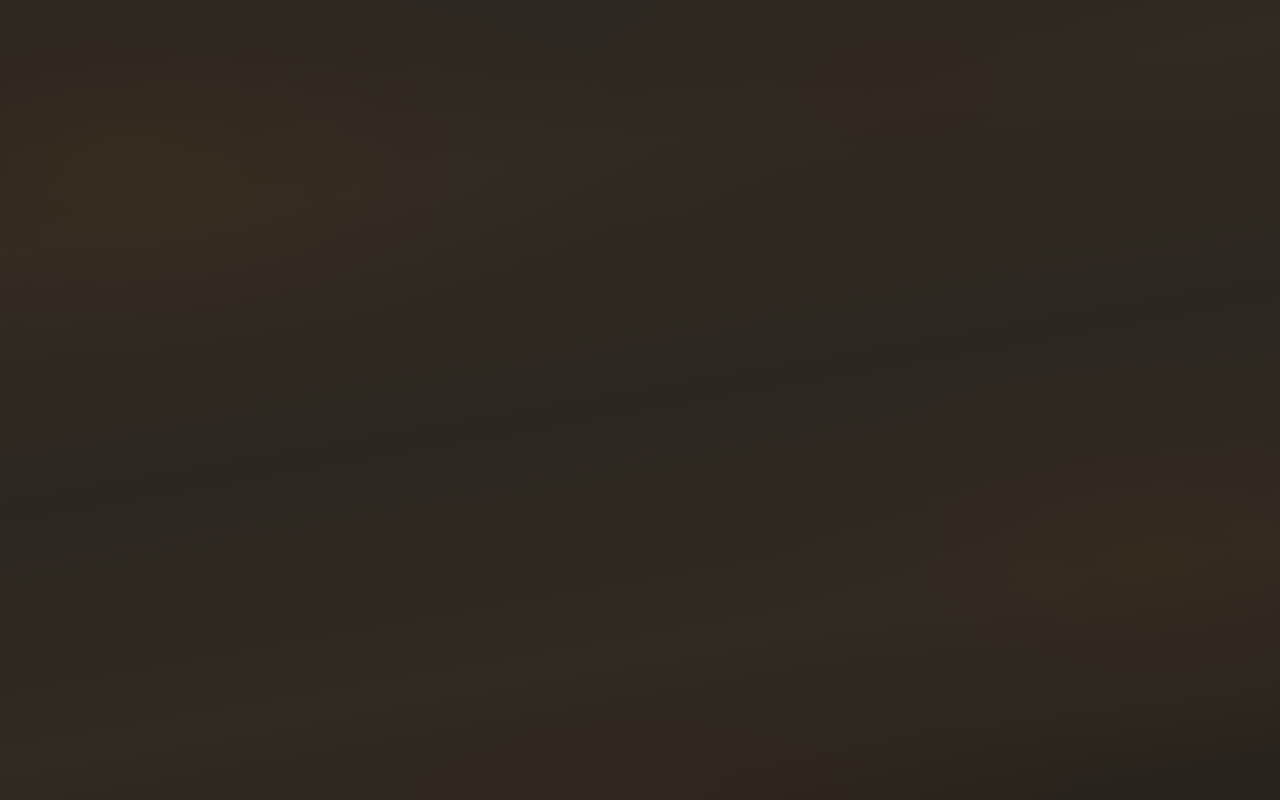
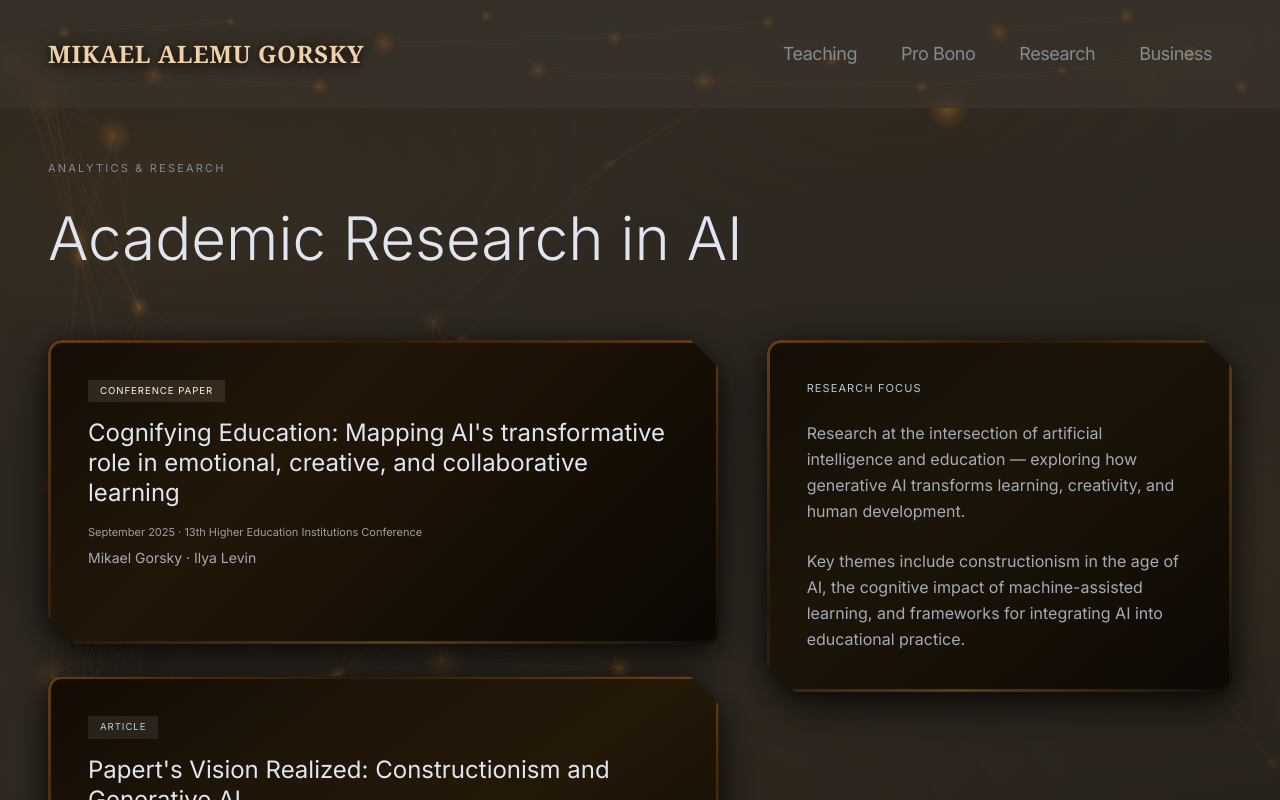
Before and after one commit to mikael-gorsky/mgorskynet, a React (Vite) app: page /research/academic in a window 1280 px wide. Before the commit this address had no page. Shown: the top 800 px of the page. Built offline with nearby package versions, Linux system fonts and the light colour scheme.

Commit message:
Add Academic Research page with 3 published papers
Co-Authored-By: Claude Opus 4.6 (1M context) <noreply@anthropic.com>

```diff
--- a/src/App.jsx
+++ b/src/App.jsx
@@ -6,6 +6,7 @@ import AIChroniclesDirectory from './pages/AIChroniclesDirectory'
 import AIChroniclesBook from './pages/AIChroniclesBook'
 import Curriculum from './pages/Curriculum'
 import ProBono from './pages/ProBono'
+import AcademicResearch from './pages/AcademicResearch'
 
 function App() {
   return (
@@ -17,6 +18,7 @@ function App() {
         <Route path="/aichronicles/book" element={<AIChroniclesBook />} />
         <Route path="/teaching/:slug" element={<Curriculum />} />
         <Route path="/probono/:slug" element={<ProBono />} />
+        <Route path="/research/academic" element={<AcademicResearch />} />
       </Route>
     </Routes>
   )
--- /dev/null
+++ b/src/pages/AcademicResearch.jsx
@@ -0,0 +1,83 @@
+import { Card } from '../components/Card'
+
+const papers = [
+  {
+    title: 'Cognifying Education: Mapping AI\'s transformative role in emotional, creative, and collaborative learning',
+    type: 'Conference Paper',
+    date: 'September 2025',
+    venue: '13th Higher Education Institutions Conference',
+    authors: ['Mikael Gorsky', 'Ilya Levin'],
+    url: 'https://www.mdpi.com/2227-7102/15/1/45',
+  },
+  {
+    title: 'Papert\'s Vision Realized: Constructionism and Generative AI',
+    type: 'Article',
+    date: 'June 2025',
+    venue: 'Constructionism Conference Proceedings',
+    authors: ['Ilya Levin', 'Alexei Semenov', 'Mikael Gorsky'],
+    url: 'https://constructionism.oapublishing.ch/article/view/36',
+  },
+  {
+    title: 'Smart Learning in the 21st Century: Advancing Constructionism Across Three Digital Epochs',
+    type: 'Preprint',
+    date: 'January 2025',
+    venue: 'arXiv',
+    authors: ['Ilya Levin', 'Alexei Semenov', 'Mikael Gorsky'],
+    url: 'https://arxiv.org/abs/2509.25266',
+  },
+]
+
+const cardVariants = ['card-v1', 'card-v3', 'card-v5']
+
+export default function AcademicResearch() {
+  return (
+    <main className="pt-40 pb-24 px-6 md:px-12 max-w-screen-xl mx-auto">
+      <header className="mb-16">
+        <span className="font-label text-[0.6875rem] uppercase tracking-[0.2em] text-primary/60 mb-6 block">Analytics &amp; Research</span>
+        <h1 className="font-headline text-4xl md:text-6xl font-light text-on-surface leading-tight">Academic Research in AI</h1>
+      </header>
+
+      <div className="grid grid-cols-1 md:grid-cols-12 gap-12">
+        <div className="md:col-span-7 space-y-8">
+          {papers.map((paper, i) => (
+            <a key={i} href={paper.url} target="_blank" rel="noopener noreferrer" className="block group">
+              <Card variant={cardVariants[i]} className="p-10">
+                <div className="flex items-start gap-3 mb-4">
+                  <span className={`font-label text-[0.6rem] uppercase tracking-widest px-3 py-1 ${
+                    paper.type === 'Conference Paper' ? 'text-tertiary bg-tertiary/10' :
+                    paper.type === 'Article' ? 'text-primary bg-primary/10' :
+                    'text-error bg-error/10'
+                  }`}>{paper.type}</span>
+                </div>
+                <h2 className="font-headline text-2xl text-on-surface group-hover:text-primary transition-colors leading-tight mb-4">
+                  {paper.title}
+                </h2>
+                <p className="font-label text-[0.6875rem] text-secondary mb-2">{paper.date} &middot; {paper.venue}</p>
+                <p className="font-body text-sm text-on-surface-variant">
+                  {paper.authors.join(' · ')}
+                </p>
+                <div className="mt-4 flex items-center gap-2 text-primary opacity-0 group-hover:opacity-100 transition-opacity">
+                  <span className="font-label text-xs uppercase tracking-widest">Read paper</span>
+                  <span className="material-symbols-outlined text-sm">north_east</span>
+                </div>
+              </Card>
+            </a>
+          ))}
+        </div>
+        <div className="md:col-span-5">
+          <div className="sticky top-40">
+            <Card variant="card-widget" className="p-10">
+              <h3 className="font-label text-[0.6875rem] uppercase tracking-widest text-primary mb-6">Research Focus</h3>
+              <p className="font-body text-on-surface-variant leading-relaxed mb-6">
+                Research at the intersection of artificial intelligence and education — exploring how generative AI transforms learning, creativity, and human development.
+              </p>
+              <p className="font-body text-on-surface-variant leading-relaxed">
+                Key themes include constructionism in the age of AI, the cognitive impact of machine-assisted learning, and frameworks for integrating AI into educational practice.
+              </p>
+            </Card>
+          </div>
+        </div>
+      </div>
+    </main>
+  )
+}
```
